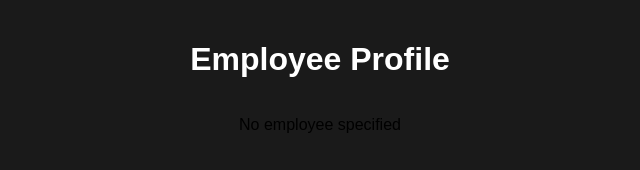
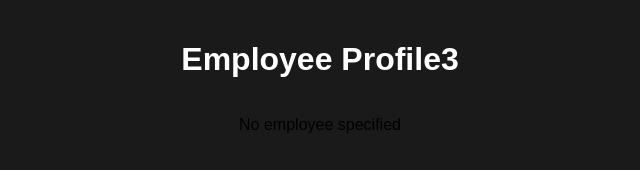
Before and after one commit to KelvinNcube/KelvinNcube.github.io, a plain HTML site: page index.html in a window 1280 px wide. Shown: the whole page, without its empty margins (320-960 px from the left). Drawn offline with Linux system fonts and the light colour scheme.

Commit message:
Update index.html

```diff
--- a/index.html
+++ b/index.html
@@ -7,7 +7,7 @@
     <link rel="stylesheet" href="styles.css"> <!-- Link to external CSS -->
 </head>
 <body>
-    <h1>Employee Profile</h1>
+    <h1>Employee Profile3</h1>
     <div id="employee-card"></div>
 
     <script src="script.js"></script>
```
